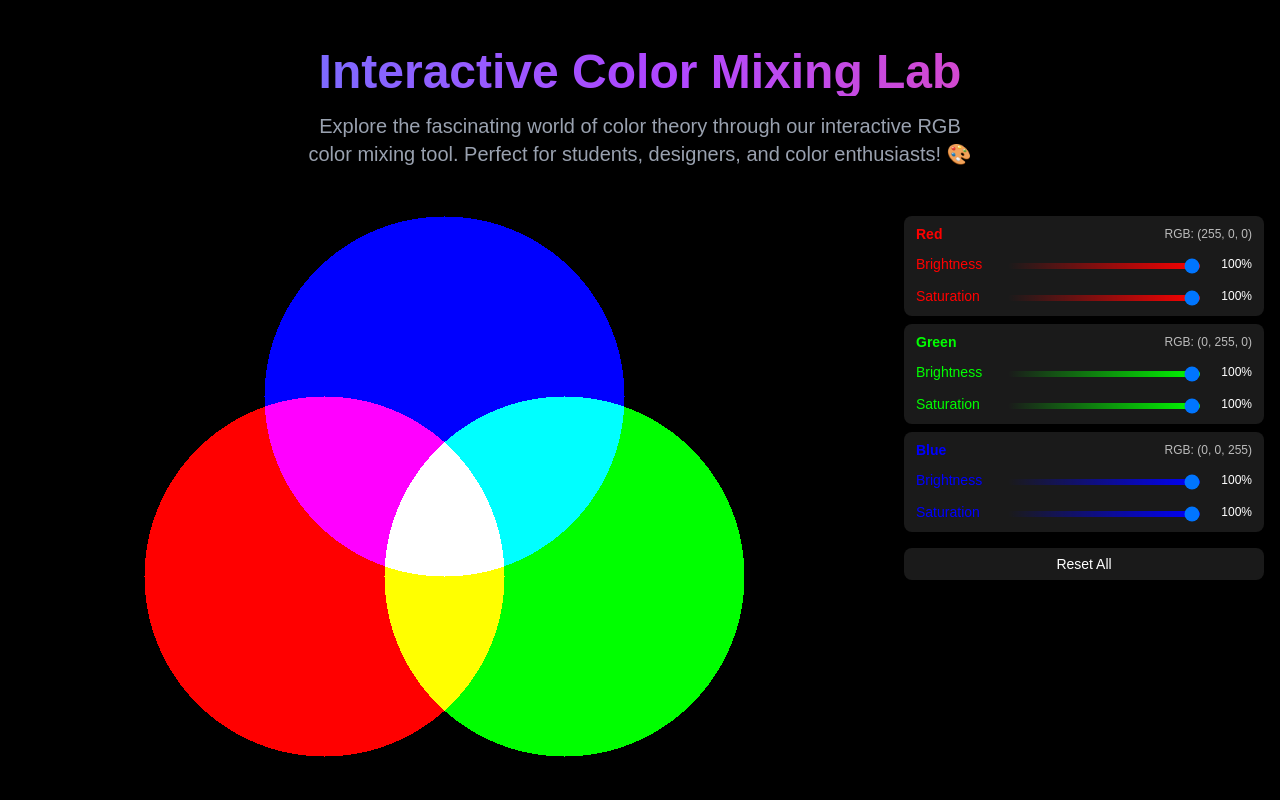
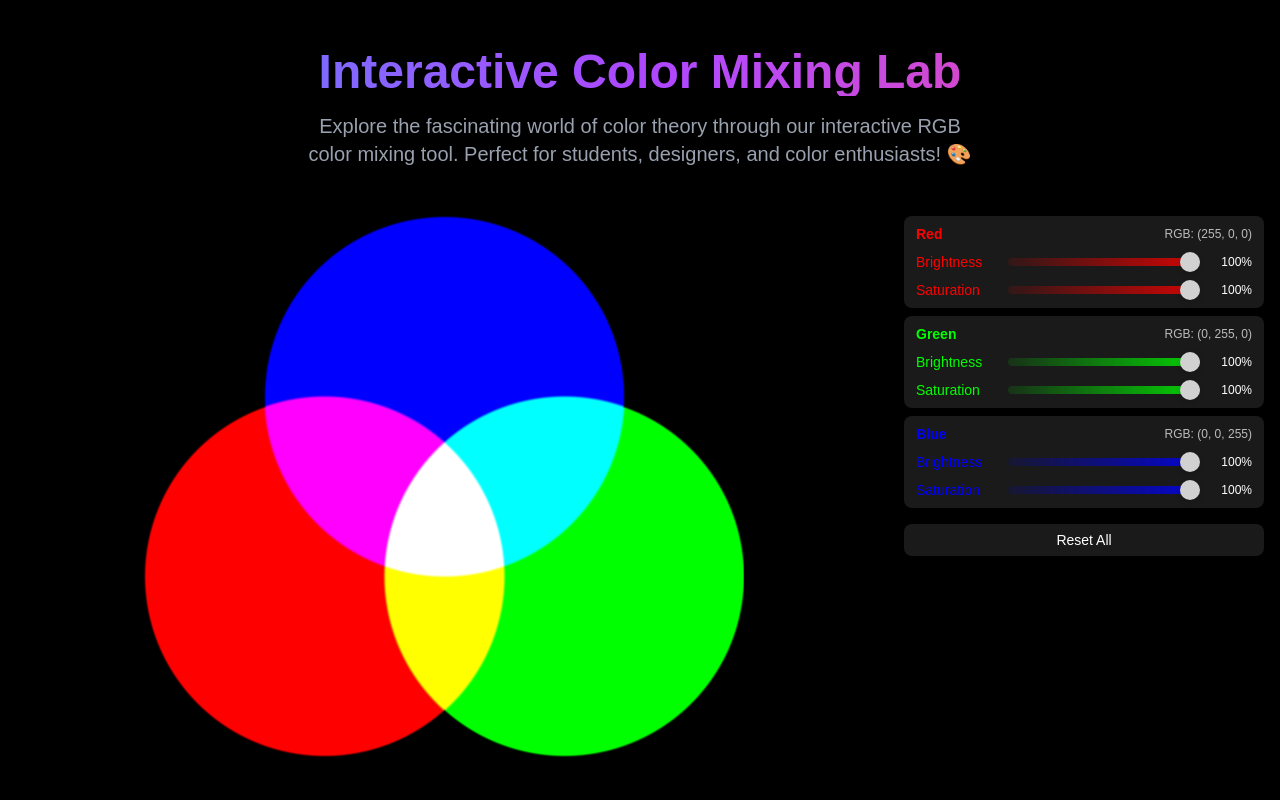
Before and after one commit to Jeffiano/color-hinter, a Next.js app: page / in a window 1280 px wide. Shown: the top 800 px of the page. Built offline with nearby package versions, Linux system fonts and the light colour scheme.

Commit message:
反锯齿优化 饱和度逻辑优化

```diff
--- a/app/page.tsx
+++ b/app/page.tsx
@@ -87,7 +87,7 @@ export default function Home() {
       return 'rgb(255, 255, 255)';
     }
 
-    return `rgb(${r}, ${g}, ${b})`;
+    return `RGB(${r}, ${g}, ${b})`;
   }, [colors]);
 
   const reset = useCallback(() => {
--- a/components/ColorMixingCanvas.tsx
+++ b/components/ColorMixingCanvas.tsx
@@ -12,17 +12,35 @@ export function ColorMixingCanvas({ width, height, colors, onColorHover }: Color
   const canvasRef = useRef<HTMLCanvasElement>(null);
 
   const adjustColorBySaturation = (color: [number, number, number], saturation: number): [number, number, number] => {
-    // 将饱和度从百分比转换为0-1范围
+    // 如果是全黑，直接返回黑色
+    if (color[0] === 0 && color[1] === 0 && color[2] === 0) {
+      return [0, 0, 0];
+    }
+
+    // 如果饱和度为100%，直接返回原始颜色
+    if (saturation === 100) {
+      return [...color];
+    }
+
+    // 使用标准亮度公式计算灰度值
+    // Y = 0.3R + 0.59G + 0.11B
+    const gray = Math.round(
+      0.3 * color[0] +
+      0.59 * color[1] +
+      0.11 * color[2]
+    );
+
+    // 如果饱和度为0，返回计算出的灰度值
+    if (saturation === 0) {
+      return [gray, gray, gray];
+    }
+
+    // 对于中间饱和度值，在灰度值和原始颜色之间进行线性插值
     const s = saturation / 100;
-
-    // 计算灰度值 (使用亮度公式: 0.299R + 0.587G + 0.114B)
-    const gray = 0.299 * color[0] + 0.587 * color[1] + 0.114 * color[2];
-
-    // 根据饱和度在原色和灰色之间进行插值
     return [
       Math.round(gray + (color[0] - gray) * s),
       Math.round(gray + (color[1] - gray) * s),
-      Math.round(gray + (color[2] - gray) * s),
+      Math.round(gray + (color[2] - gray) * s)
     ];
   };
 
@@ -37,25 +55,42 @@ export function ColorMixingCanvas({ width, height, colors, onColorHover }: Color
   ) => {
     const imageData = ctx.createImageData(width, height);
     const data = imageData.data;
+    const featherSize = 2; // 边缘羽化的大小
 
     // 调整颜色的饱和度
     const adjustedColor = adjustColorBySaturation(color, saturation);
+    const [r, g, b] = adjustedColor;
+    const intensityFactor = brightness / 100;
 
+    // 使用子像素渲染和平滑过渡
     for (let py = 0; py < height; py++) {
       for (let px = 0; px < width; px++) {
         const index = (py * width + px) * 4;
+
+        // 计算到圆心的距离，使用更精确的浮点数计算
         const dx = px - x;
         const dy = py - y;
         const distance = Math.sqrt(dx * dx + dy * dy);
 
-        if (distance <= radius) {
-          const [r, g, b] = adjustedColor;
-          // 使用亮度控制颜色强度，但不影响 alpha 通道
-          const intensityFactor = brightness / 100;
+        // 计算像素覆盖率（抗锯齿）
+        let coverage = 0;
+
+        if (distance <= radius - featherSize) {
+          // 圆内部区域
+          coverage = 1;
+        } else if (distance <= radius + featherSize) {
+          // 边缘过渡区域，使用平滑的余弦过渡
+          const t = (radius + featherSize - distance) / (2 * featherSize);
+          coverage = 0.5 * (1 + Math.cos(Math.PI * (1 - t)));
+        }
+
+        // 应用颜色和透明度
+        if (coverage > 0) {
+          const alpha = coverage * intensityFactor;
           data[index] = Math.round(r * intensityFactor);
           data[index + 1] = Math.round(g * intensityFactor);
           data[index + 2] = Math.round(b * intensityFactor);
-          data[index + 3] = 255; // 保持完全不透明
+          data[index + 3] = Math.round(255 * alpha);
         }
       }
     }
@@ -67,19 +102,25 @@ export function ColorMixingCanvas({ width, height, colors, onColorHover }: Color
     const result = new Uint8ClampedArray(width * height * 4);
     for (let i = 0; i < result.length; i += 4) {
       let r = 0, g = 0, b = 0;
+      let maxAlpha = 0;
 
-      // 直接加色混合，不使用 alpha 通道进行颜色混合
+      // 使用加色混合模型
       colors.forEach(color => {
-        r = Math.min(255, r + color[i]);
-        g = Math.min(255, g + color[i + 1]);
-        b = Math.min(255, b + color[i + 2]);
+        const alpha = color[i + 3] / 255;
+        if (alpha > 0) {
+          // 每个颜色分量取最大值
+          r = Math.max(r, color[i] * alpha);
+          g = Math.max(g, color[i + 1] * alpha);
+          b = Math.max(b, color[i + 2] * alpha);
+          maxAlpha = Math.max(maxAlpha, alpha);
+        }
       });
 
-      // 设置最终颜色值
-      result[i] = Math.round(r);
-      result[i + 1] = Math.round(g);
-      result[i + 2] = Math.round(b);
-      result[i + 3] = 255; // 保持完全不透明
+      // 设置最终颜色值，确保三色重叠时达到255
+      result[i] = Math.min(255, Math.round(r));
+      result[i + 1] = Math.min(255, Math.round(g));
+      result[i + 2] = Math.min(255, Math.round(b));
+      result[i + 3] = Math.round(maxAlpha * 255);
     }
     return result;
   };
@@ -139,7 +180,7 @@ export function ColorMixingCanvas({ width, height, colors, onColorHover }: Color
 
     // 获取最新的像素数据
     const pixel = ctx.getImageData(x, y, 1, 1).data;
-    const color = `rgb(${pixel[0]}, ${pixel[1]}, ${pixel[2]})`;
+    const color = `RGB(${pixel[0]}, ${pixel[1]}, ${pixel[2]})`;
     onColorHover(color, x, y);
   }, [colors, width, height, onColorHover]);
 
--- /dev/null
+++ b/components/ColorSlider.module.css
@@ -0,0 +1,82 @@
+/* 滑块轨道样式 */
+.slider {
+  -webkit-appearance: none;
+  appearance: none;
+  height: 8px;
+  border-radius: 8px;
+  background: transparent;
+  outline: none;
+  opacity: 0.8;
+  transition: all 0.2s;
+  margin: 0;
+  width: 100%;
+  position: relative;
+  top: 0;
+}
+
+/* 滑块悬停效果 */
+.slider:hover {
+  opacity: 1;
+}
+
+/* Webkit (Chrome, Safari, Edge) 滑块按钮样式 */
+.slider::-webkit-slider-thumb {
+  -webkit-appearance: none;
+  appearance: none;
+  width: 20px;
+  height: 20px;
+  border-radius: 50%;
+  background: white;
+  cursor: pointer;
+  border: none;
+  box-shadow: 0 2px 6px rgba(0, 0, 0, 0.2);
+  transition: all 0.2s;
+  margin-top: -6px; /* 调整垂直位置 */
+}
+
+/* Firefox 滑块按钮样式 */
+.slider::-moz-range-thumb {
+  width: 20px;
+  height: 20px;
+  border-radius: 50%;
+  background: white;
+  cursor: pointer;
+  border: none;
+  box-shadow: 0 2px 6px rgba(0, 0, 0, 0.2);
+  transition: all 0.2s;
+}
+
+/* 滑块按钮悬停效果 */
+.slider::-webkit-slider-thumb:hover {
+  transform: scale(1.1);
+  box-shadow: 0 3px 8px rgba(0, 0, 0, 0.3);
+}
+
+.slider::-moz-range-thumb:hover {
+  transform: scale(1.1);
+  box-shadow: 0 3px 8px rgba(0, 0, 0, 0.3);
+}
+
+/* 滑块轨道背景 */
+.slider::-webkit-slider-runnable-track {
+  height: 8px;
+  border-radius: 8px;
+  background: var(--gradient);
+}
+
+.slider::-moz-range-track {
+  height: 8px;
+  border-radius: 8px;
+  background: var(--gradient);
+}
+
+/* 激活状态效果 */
+.slider:active::-webkit-slider-thumb {
+  transform: scale(1.2);
+  box-shadow: 0 4px 10px rgba(0, 0, 0, 0.4);
+}
+
+.slider:active::-moz-range-thumb {
+  transform: scale(1.2);
+  box-shadow: 0 4px 10px rgba(0, 0, 0, 0.4);
+}
--- a/components/ColorSlider.tsx
+++ b/components/ColorSlider.tsx
@@ -1,4 +1,5 @@
 import { useCallback, useRef } from 'react';
+import styles from './ColorSlider.module.css';
 
 interface ColorSliderProps {
   label: string;
@@ -25,7 +26,7 @@ export function ColorSlider({ label, value, onChange, color }: ColorSliderProps)
       <label className="text-sm font-medium min-w-[80px]" style={{ color }}>
         {label}
       </label>
-      <div className="flex-1">
+      <div className="flex-1 flex items-center">
         <input
           ref={sliderRef}
           type="range"
@@ -39,10 +40,15 @@ export function ColorSlider({ label, value, onChange, color }: ColorSliderProps)
           }}
           onMouseUp={updateValueFromSlider}
           onTouchEnd={updateValueFromSlider}
-          className="w-full h-1.5 rounded-lg appearance-none cursor-pointer"
+          className={`w-full ${styles.slider}`}
           style={{
-            background: `linear-gradient(to right, ${color}00, ${color})`,
-          }}
+            '--color-start': `${color}22`,
+            '--color-end': color,
+            '--slider-value': `${value}%`,
+            background: `linear-gradient(to right,
+              ${color}22 0%,
+              ${color} 100%)`
+          } as any}
         />
       </div>
       <span className="text-xs text-right min-w-[40px]">{value}%</span>
```
